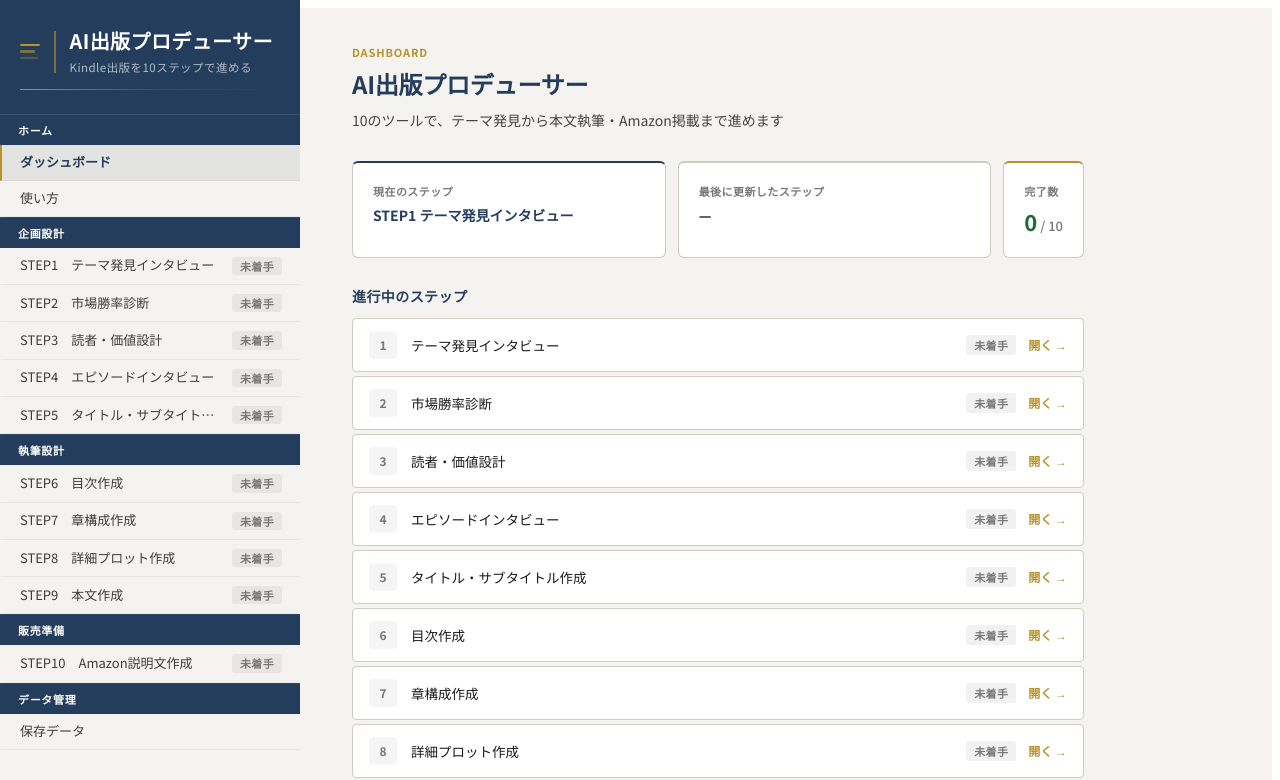
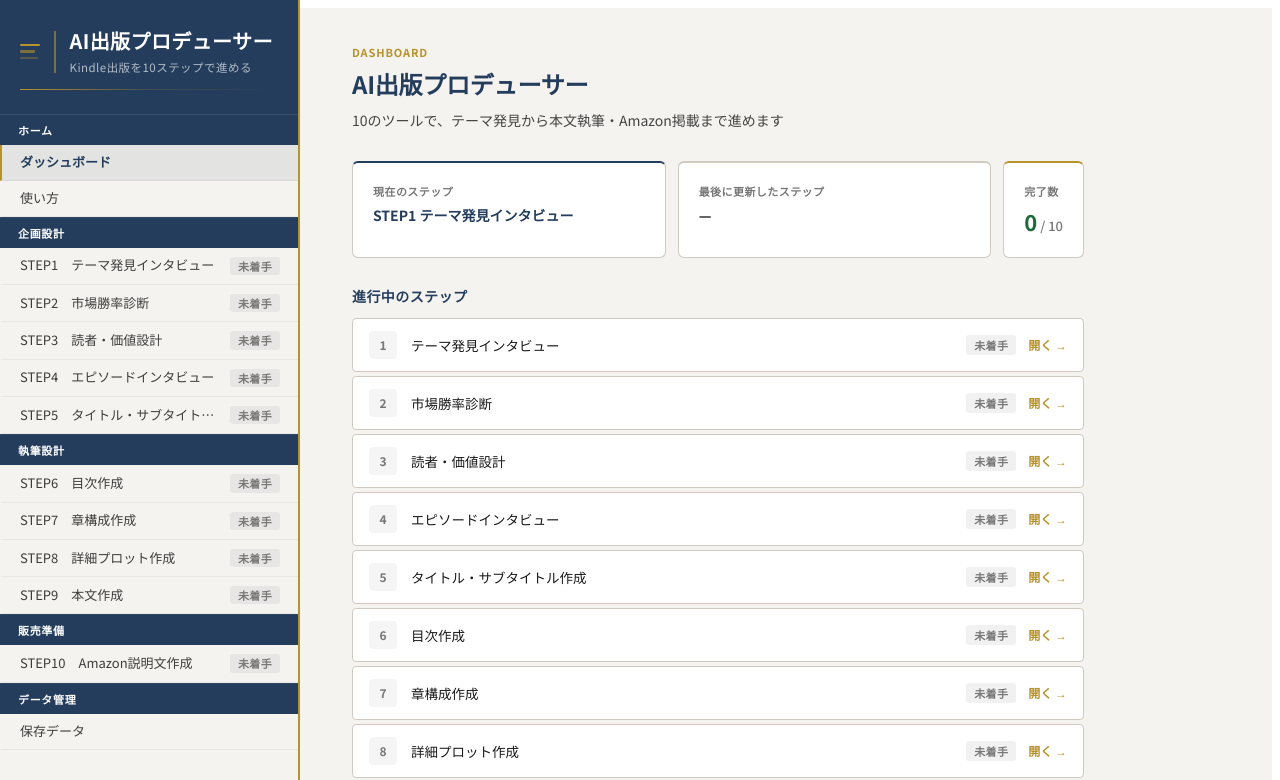
Before and after one commit to mshioyama-dotcom/ai-pub-producer, a React (Vite) app: page / in a window 1280 px wide. Shown: the top 780 px of the page. Built offline with nearby package versions, Linux system fonts and the light colour scheme.

Commit message:
ｚｚｚ

```diff
--- a/src/App.jsx
+++ b/src/App.jsx
@@ -430,6 +430,7 @@ const SideMenu = ({ currentPage, onNavigate, stepStatuses }) => {
       display: "flex", flexDirection: "column",
       boxSizing: "border-box",
       position: "fixed", left: 0, top: 0, zIndex: 10,
+      borderRight: `2px solid ${C.gold}`,
     }}>
       {/* ロゴ */}
       <div style={{ padding: "28px 20px 24px", borderBottom: "1px solid rgba(255,255,255,0.1)" }}>
```
